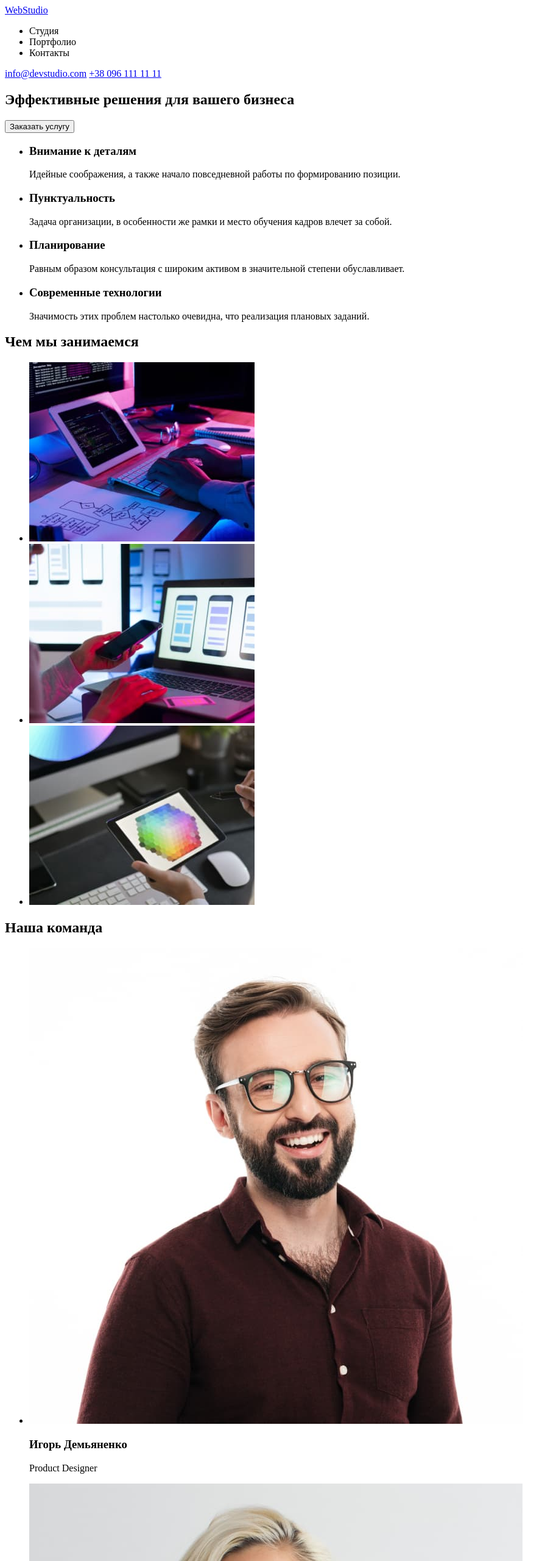
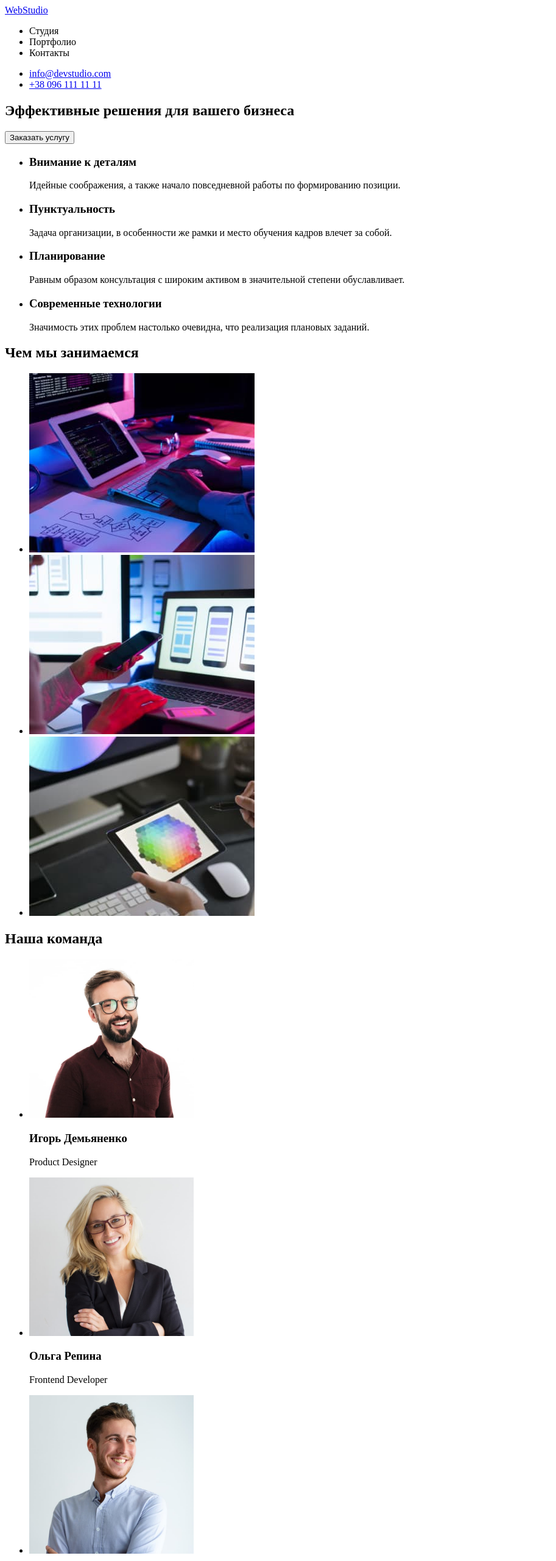
Before and after one commit to uservovk/goit-markup-hw-01, a plain HTML site: page index.html in a window 1280 px wide. Shown: the top 2560 px of the page at 61% size, without its empty margins (0-913 px from the left). Drawn offline with Linux system fonts and the light colour scheme.

Commit message:
changed the mistakes

```diff
--- a/index.html
+++ b/index.html
@@ -16,8 +16,10 @@
             <li><a href=""></a>Контакты</li>
             </ul>
         </nav>
-        <a href="mailto:info@devstudio.com" lang="en">info@devstudio.com</a>
-        <a href="tel:+380961111111">+38 096 111 11 11</a>
+        <ul>
+        <li><a href="mailto:info@devstudio.com" lang="en">info@devstudio.com</a></li>
+        <li><a href="tel:+380961111111">+38 096 111 11 11</a></li>
+        </ul>
     </header>
     <main>
     <!-- герой -->
@@ -55,9 +57,9 @@
         <section>
             <h2>Чем мы занимаемся</h2>
             <ul>
-                <li><a href=""><img src="./images/img1.jpg" alt="людина набирає текст" width="370" height="294"></a></li>
-                <li><a href=""><img src="./images/img2.jpg" alt="людина дивиться в телефон" width="370" height="294"></a></li>
-                <li><a href=""><img src="./images/img3.jpg" alt="різнокольорове зображення на планшеті" width="370" height="294"></a></li>
+                <li><img src="./images/img1.jpg" alt="людина набирає текст" width="370" height="294"></li>
+                <li><img src="./images/img2.jpg" alt="людина дивиться в телефон" width="370" height="294"></li>
+                <li><img src="./images/img3.jpg" alt="різнокольорове зображення на планшеті" width="370" height="294"></li>
             </ul>
         </section>
     <!-- робітники -->
@@ -65,22 +67,22 @@
             <h2>Наша команда</h2>
             <ul>
                 <li>
-                    <img src="./images/worker1.jpg" alt="чоловік посміхається">
+                    <img src="./images/worker1.jpg" alt="чоловік посміхається" width="270" height="260">
                     <h3>Игорь Демьяненко</h3>
                     <p lang="en">Product Designer</p>
                 </li>
                 <li>
-                    <img src="./images/worker2.jpg" alt="жінка посміхається">
+                    <img src="./images/worker2.jpg" alt="жінка посміхається" width="270" height="260">
                     <h3>Ольга Репина</h3>
                     <p lang="en">Frontend Developer</p>
                 </li>
                 <li>
-                    <img src="./images/worker3.jpg" alt="чоловік посміхається">
+                    <img src="./images/worker3.jpg" alt="чоловік посміхається" width="270" height="260">
                     <h3>Николай Тарасов</h3>
                     <p lang="en">Николай Тарасов</p>
                 </li>
                 <li>
-                    <img src="./images/worker4.jpg" alt="чоловік посміхається">
+                    <img src="./images/worker4.jpg" alt="чоловік посміхається" width="270" height="260">
                     <h3>Михаил Ермаков</h3>
                     <p lang="en">UI Designer</p>
                 </li>
@@ -91,9 +93,9 @@
         <a href="/" lang="en">WebStudio</a>
         <address>
             <ul>
-                <li>г. Киев, пр-т Леси Украинки, 26</li>
-                <li lang="en">info@example.com</li>
-                <li>+38 099 111 11 11</li>
+                <li><a href="https://goo.gl/maps/uDfenWfbyUof8Sh59" target="_blank" rel="noopener noreferrer nofollow">г. Киев, пр-т Леси Украинки, 26</a></li>
+                <li lang="en"><a href="mailto:info@example.com">info@example.com</a></li>
+                <li><a href="tel:+380991111111">+38 099 111 11 11</a></li>
             </ul>
         </address>
     </footer>
```
